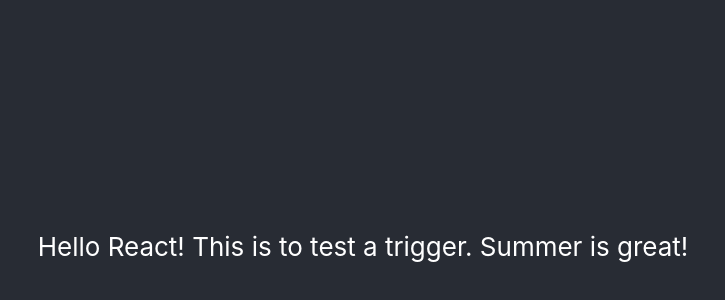
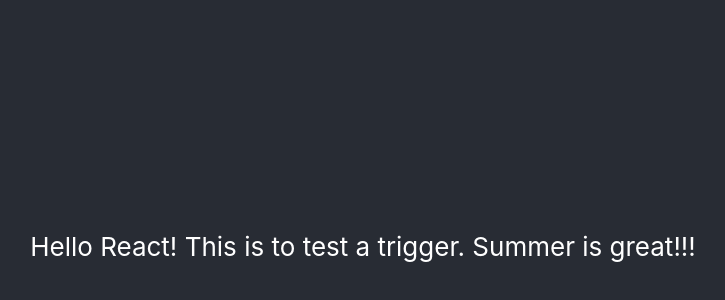
Before and after one commit to hpanditi/react-github-repo, a React (Create React App) app: page / in a window 1280 px wide. Shown: the part 154-454 px from the top of the page, without its empty margins (277-1002 px from the left). Built offline with nearby package versions, Linux system fonts and the light colour scheme.

Commit message:
Update App.js

```diff
--- a/src/App.js
+++ b/src/App.js
@@ -4,7 +4,7 @@ function App() {
   return (
     <div className="App">
       <header className="App-header">
-        <p>Hello React! This is to test a trigger. Summer is great!</p>
+        <p>Hello React! This is to test a trigger. Summer is great!!!</p>
       </header>
     </div>
   );
```
